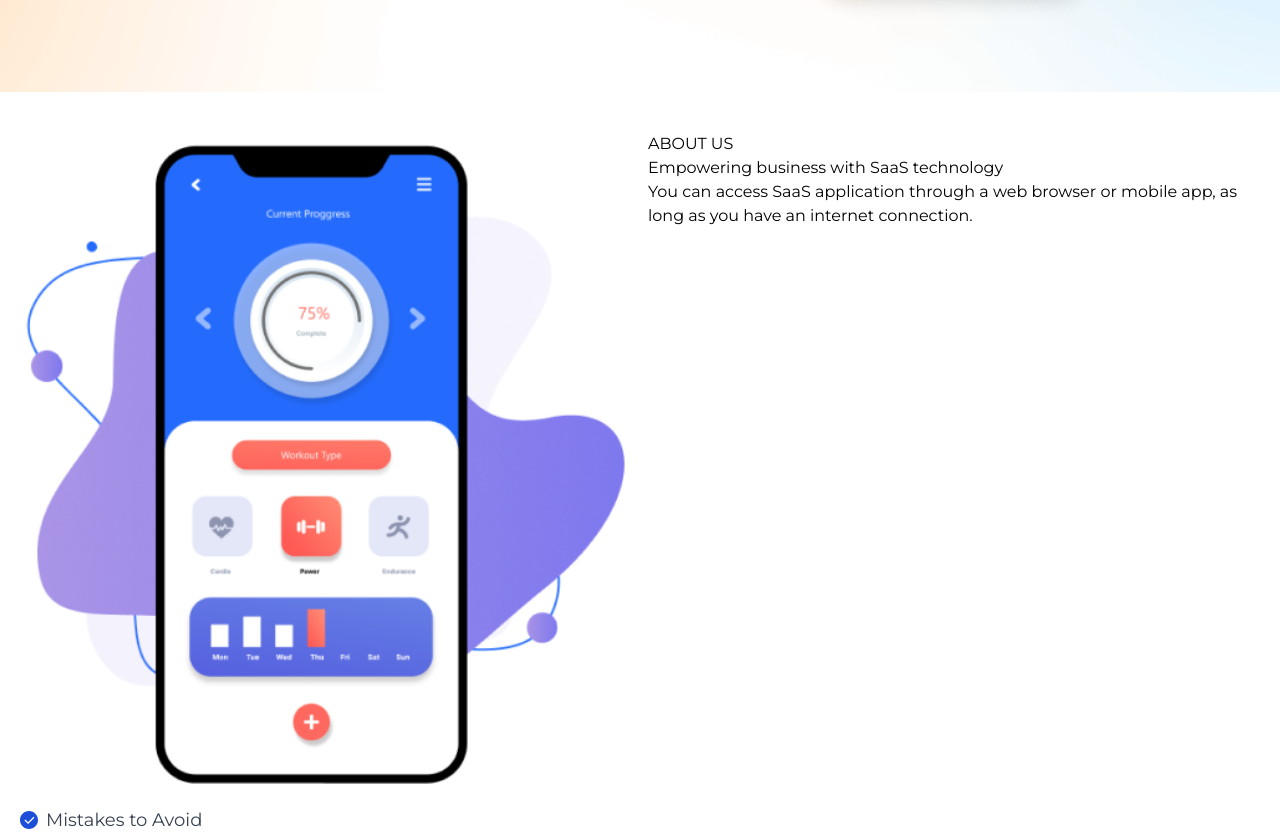
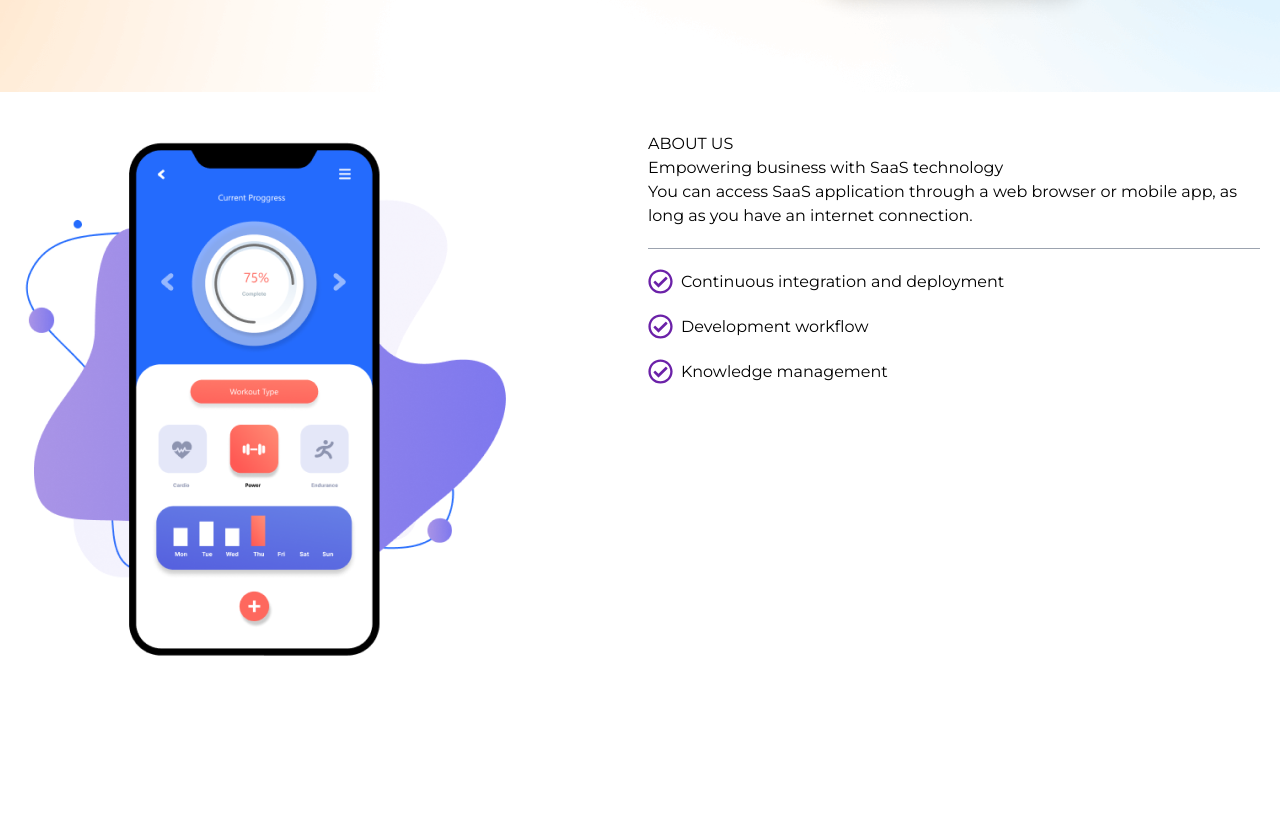
Before and after one commit to ajaypoddar78890/peralexsaslandingpage, a Next.js app: page / in a window 1280 px wide. Shown: the part 780-1614 px from the top of the page. After the commit the page ends 1441 px from the top, so only its background shows below. Built offline with nearby package versions, Linux system fonts and the light colour scheme.

Commit message:
fixing the image error in it

```diff
--- a/package.json
+++ b/package.json
@@ -15,7 +15,8 @@
     "framer-motion": "^11.15.0",
     "next": "15.1.3",
     "react": "^19.0.0",
-    "react-dom": "^19.0.0"
+    "react-dom": "^19.0.0",
+    "react-icons": "^5.4.0"
   },
   "devDependencies": {
     "@eslint/eslintrc": "^3",
--- a/src/app/sections/Empowring.jsx
+++ b/src/app/sections/Empowring.jsx
@@ -1,5 +1,4 @@
-import { FontAwesomeIcon } from "@fortawesome/react-fontawesome";
-import { faCheckCircle } from "@fortawesome/free-solid-svg-icons";
+import { FaRegCheckCircle } from "react-icons/fa";
 import react from "react";
 import Image from "next/image";
 const Empowring = () => {
@@ -7,17 +6,8 @@ const Empowring = () => {
     <div className="empowring-section container mx-auto px-5">
       <div className="grid grid-cols-1 lg:grid-cols-2 gap-4 place-content-center justify-center lg:pt-10">
         <div className="w-full h-auto">
-          <Image
-            src="/asset 7.png"
-            width={80}
-            height={100}
-            objectFit="cover"
-            layout="responsive"
-            className=""
-            alt="hello world"
-          />
+          <img src="/asset 7.png" alt="hello world" />
         </div>
-
         <div className="contentsection">
           <h1>ABOUT US</h1>
           <h2>Empowering business with SaaS technology</h2>
@@ -25,21 +15,29 @@ const Empowring = () => {
             You can access SaaS application through a web browser or mobile app,
             as long as you have an internet connection.
           </p>
-        </div>
-        <div className="checklist w-full h-full flex items-center">
-          <svg
-            className="text-blue-700 mr-2 text-lg md:text-base lg:text-lg"
-            xmlns="http://www.w3.org/2000/svg"
-            viewBox="0 0 24 24"
-            fill="currentColor"
-            width="1em"
-            height="1em"
-          >
-            <path d="M12 0C5.373 0 0 5.373 0 12s5.373 12 12 12 12-5.373 12-12S18.627 0 12 0zm-1.2 17.4l-4.8-4.8 1.2-1.2 3.6 3.6 7.2-7.2 1.2 1.2-8.4 8.4z" />
-          </svg>
-          <p className="text-gray-700 text-lg  lg:text-lg">
-            Mistakes to Avoid
-          </p>
+          <div className="iconsection my-5 border-t border-gray-400 text-base font-medium leading-tight text-black ">
+            <div className="flex items-center space-x-2 my-5 ">
+              {" "}
+              {/* Flex container with spacing */}
+              <FaRegCheckCircle size={25} className="text-purple-800" />{" "}
+              {/* Icon with some custom styles */}
+              <span className="  ">Continuous integration and deployment</span>
+            </div>
+            <div className="flex items-center space-x-2  mb-2 my-5">
+              {" "}
+              {/* Flex container with spacing */}
+              <FaRegCheckCircle size={25} className="text-purple-800" />{" "}
+              {/* Icon with some custom styles */}
+              <span className=" ">Development workflow</span>
+            </div>
+            <div className="flex items-center space-x-2  mb-2 my-5">
+              {" "}
+              {/* Flex container with spacing */}
+              <FaRegCheckCircle size={25} className="text-purple-800" />{" "}
+              {/* Icon with some custom styles */}
+              <span className=" ">Knowledge management</span>
+            </div>
+          </div>
         </div>
       </div>
     </div>
```
Also changed, not shown: 1 other file (tests, documents, lock files or other folders).
